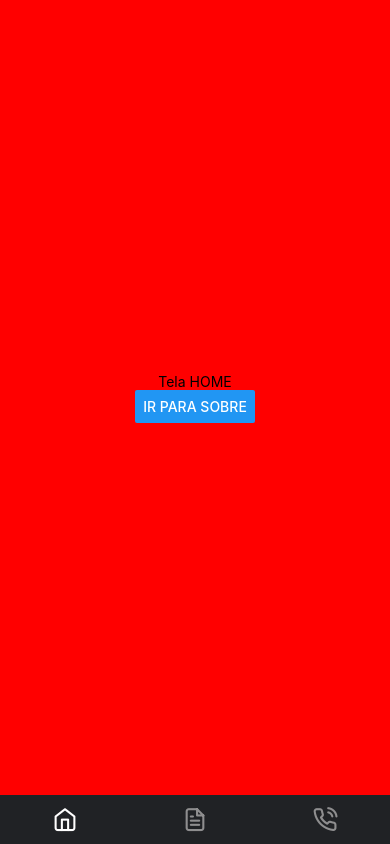
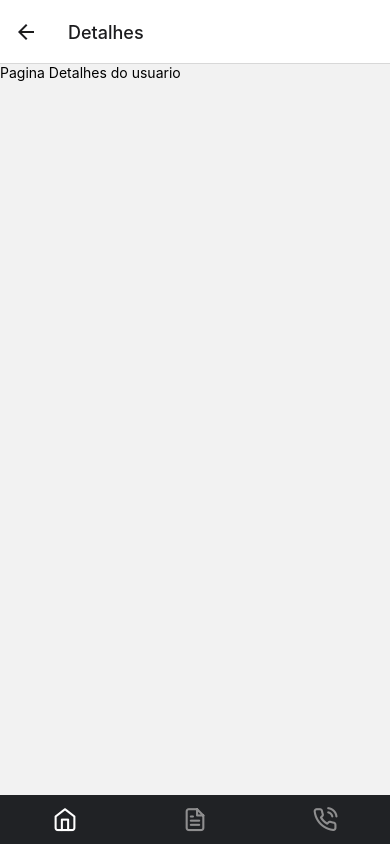
Before and after one commit to Miguel-Barros-Clear/learning-react-native-01, a React Native app: screen /Detalhes in a window 390 px wide. Built offline with nearby package versions, Linux system fonts and the light colour scheme.

Commit message:
feat: using bottom tabs with stack navigator

```diff
--- a/App.tsx
+++ b/App.tsx
@@ -1,62 +1,12 @@
 import React from 'react';
+import { NavigationContainer } from '@react-navigation/native';
 
-import { NavigationContainer } from '@react-navigation/native';
-import { createBottomTabNavigator } from '@react-navigation/bottom-tabs';
-
-import Home from './src/pages/Home';
-import Sobre from './src/pages/Sobre';
-import Contato from './src/pages/Contato';
-
-import Feather from 'react-native-vector-icons/Feather';
-
-const Tab = createBottomTabNavigator();
+import Routes from './src/routes';
 
 export default function App() {
   return (
     <NavigationContainer>
-      <Tab.Navigator
-        screenOptions={{
-          headerShown: false,
-          tabBarHideOnKeyboard: true,
-          tabBarShowLabel: false,
-          tabBarActiveTintColor: '#FFF',
-
-          tabBarStyle: {
-            backgroundColor: '#202225',
-            borderTopWidth: 0,
-          },
-        }}>
-        <Tab.Screen
-          name="Home"
-          component={Home}
-          options={{
-            tabBarIcon: ({ color, size }) => {
-              return <Feather name="home" color={color} size={size} />;
-            },
-          }}
-        />
-
-        <Tab.Screen
-          name="Sobre"
-          component={Sobre}
-          options={{
-            tabBarIcon: ({ color, size }) => {
-              return <Feather name="file-text" color={color} size={size} />;
-            },
-          }}
-        />
-
-        <Tab.Screen
-          name="Contato"
-          component={Contato}
-          options={{
-            //headerShown: false,
-            tabBarIcon: ({ color, size }) => {
-              return <Feather name="phone-call" color={color} size={size} />;
-            },
-          }}
-        />
-      </Tab.Navigator>
+      <Routes />
     </NavigationContainer>
   );
 }
--- /dev/null
+++ b/src/pages/Detalhes/index.tsx
@@ -0,0 +1,10 @@
+import React from 'react';
+import { View, Text } from 'react-native';
+
+export default function Detalhes() {
+  return (
+    <View>
+      <Text>Pagina Detalhes do usuario</Text>
+    </View>
+  );
+}
--- a/src/pages/Home/index.tsx
+++ b/src/pages/Home/index.tsx
@@ -4,14 +4,14 @@ import { useNavigation } from '@react-navigation/native';
 export default function Home() {
   const navigation = useNavigation();
 
-  function navegaSobre() {
-    navigation.navigate('Sobre');
+  function navegaDetalhes() {
+    navigation.navigate('Detalhes');
   }
 
   return (
     <View style={styles.container}>
       <Text>Tela HOME</Text>
-      <Button title="Ir para sobre" onPress={navegaSobre} />
+      <Button title="Ir para detalhes" onPress={navegaDetalhes} />
     </View>
   );
 }
--- /dev/null
+++ b/src/routes/index.tsx
@@ -0,0 +1,59 @@
+import React from 'react';
+
+import { createBottomTabNavigator } from '@react-navigation/bottom-tabs';
+
+import StackRoutes from './stackRoutes';
+import Sobre from '../pages/Sobre';
+import Contato from '../pages/Contato';
+
+import Feather from 'react-native-vector-icons/Feather';
+
+const Tab = createBottomTabNavigator();
+
+export default function Routes() {
+  return (
+    <Tab.Navigator
+      screenOptions={{
+        headerShown: false,
+        tabBarHideOnKeyboard: true,
+        tabBarShowLabel: false,
+        tabBarActiveTintColor: '#FFF',
+
+        tabBarStyle: {
+          backgroundColor: '#202225',
+          borderTopWidth: 0,
+        },
+      }}>
+      <Tab.Screen
+        name="HomeStack"
+        component={StackRoutes}
+        options={{
+          tabBarIcon: ({ color, size }) => {
+            return <Feather name="home" color={color} size={size} />;
+          },
+        }}
+      />
+
+      <Tab.Screen
+        name="Sobre"
+        component={Sobre}
+        options={{
+          tabBarIcon: ({ color, size }) => {
+            return <Feather name="file-text" color={color} size={size} />;
+          },
+        }}
+      />
+
+      <Tab.Screen
+        name="Contato"
+        component={Contato}
+        options={{
+          //headerShown: false,
+          tabBarIcon: ({ color, size }) => {
+            return <Feather name="phone-call" color={color} size={size} />;
+          },
+        }}
+      />
+    </Tab.Navigator>
+  );
+}
--- /dev/null
+++ b/src/routes/stackRoutes.tsx
@@ -0,0 +1,23 @@
+import React from 'react';
+import { createNativeStackNavigator } from '@react-navigation/native-stack';
+
+import Home from '../pages/Home';
+import Detalhes from '../pages/Detalhes';
+
+const Stack = createNativeStackNavigator();
+
+export default function StackRoutes() {
+  return (
+    <Stack.Navigator>
+      <Stack.Screen
+        name="Home"
+        component={Home}
+        options={{
+          headerShown: false,
+        }}
+      />
+
+      <Stack.Screen name="Detalhes" component={Detalhes} />
+    </Stack.Navigator>
+  );
+}
```
